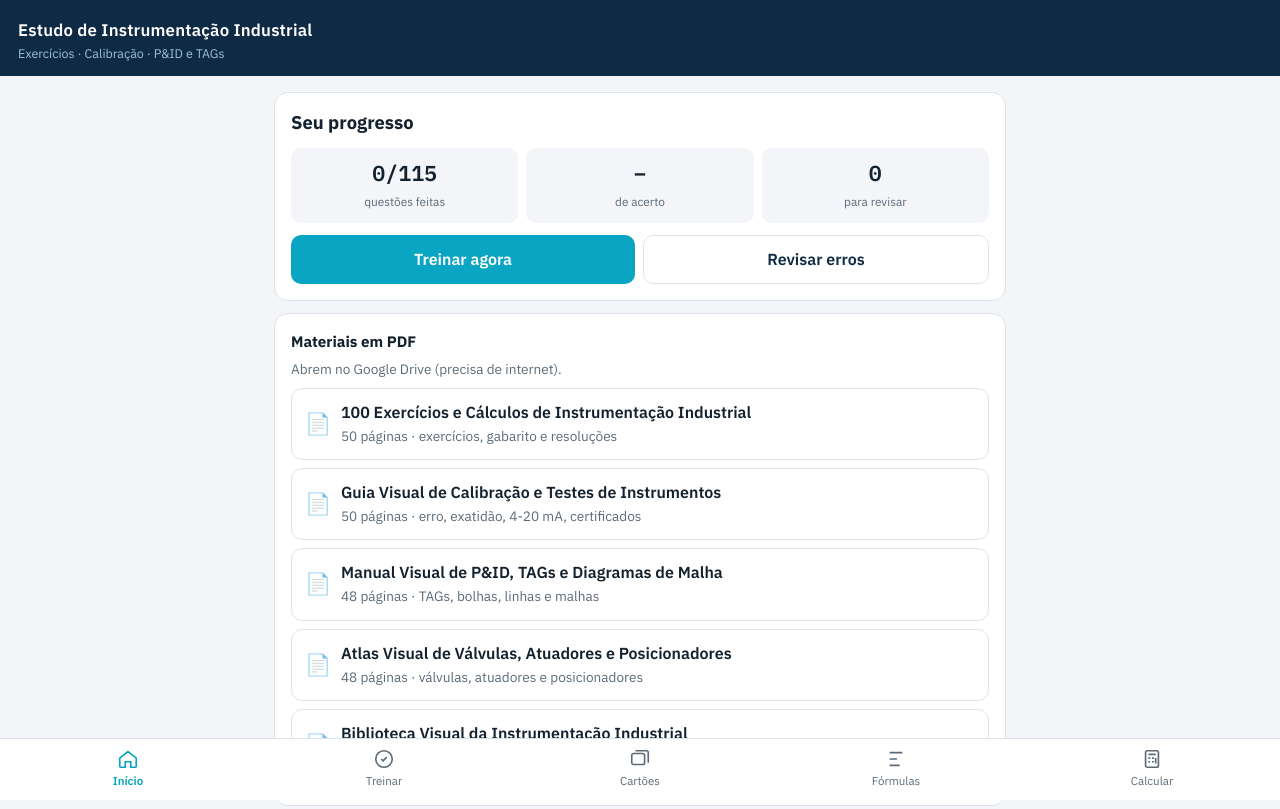
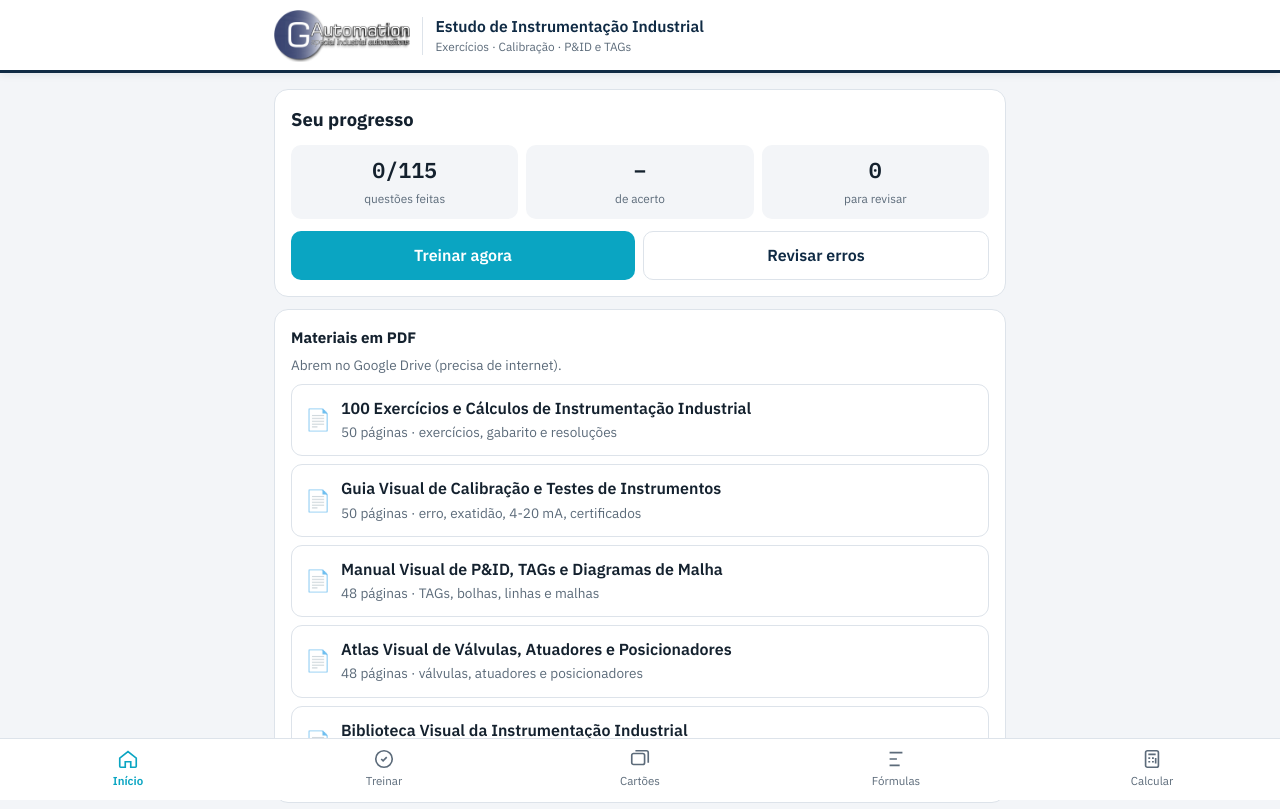
Before and after one commit to gersoneletronico/Estudo-Instrumentacao, a plain HTML site: page index.html in a window 1280 px wide. Shown: the top 809 px of the page. Drawn offline with Linux system fonts and the light colour scheme.

Commit message:
Add files via upload

```diff
--- a/index.html
+++ b/index.html
@@ -5,8 +5,9 @@
 <meta name="viewport" content="width=device-width, initial-scale=1">
 <title>Estudo de Instrumentação</title>
 <link rel="manifest" href="manifest.webmanifest">
-<meta name="theme-color" content="#0f2a44">
+<meta name="theme-color" content="#ffffff">
 <link rel="apple-touch-icon" href="icon-192.png">
+<link rel="icon" href="icon-192.png">
 <link rel="preconnect" href="https://fonts.googleapis.com">
 <link href="https://fonts.googleapis.com/css2?family=IBM+Plex+Mono:wght@500;600&family=IBM+Plex+Sans:wght@400;500;600;700&display=swap" rel="stylesheet">
 <style>
@@ -20,9 +21,13 @@
 *{box-sizing:border-box}
 html,body{margin:0;background:var(--bg);color:var(--ink);font-family:'IBM Plex Sans',system-ui,sans-serif;font-size:16px;line-height:1.45}
 .mono{font-family:'IBM Plex Mono',ui-monospace,monospace}
-header{background:var(--navy);color:#fff;padding:18px 18px 14px;position:sticky;top:0;z-index:5}
-header h1{margin:0;font-size:1.05rem;font-weight:600;letter-spacing:.2px}
-header .sub{font-size:.78rem;color:#9fc3d9;margin-top:2px}
+header{background:#fff;position:sticky;top:0;z-index:5;border-bottom:3px solid var(--navy);box-shadow:0 2px 8px rgba(15,42,68,.08)}
+header .brand{max-width:760px;margin:0 auto;padding:10px 14px 8px;display:flex;align-items:center;gap:12px}
+header .brand img{height:52px;width:auto;display:block}
+header .brand .txt{border-left:1px solid var(--line);padding-left:12px;min-width:0}
+header h1{margin:0;font-size:.98rem;font-weight:600;color:var(--navy);line-height:1.2}
+header .sub{font-size:.74rem;color:var(--muted);margin-top:2px}
+@media (max-width:420px){header .brand{flex-direction:column;align-items:flex-start;gap:4px}header .brand img{height:62px}header .brand .txt{border-left:0;padding-left:0}}
 main{max-width:760px;margin:0 auto;padding:16px 14px 96px}
 nav.tabs{position:fixed;bottom:0;left:0;right:0;background:#fff;border-top:1px solid var(--line);display:flex;z-index:6;padding-bottom:env(safe-area-inset-bottom)}
 nav.tabs button{flex:1;border:0;background:none;padding:9px 2px 10px;font:inherit;font-size:.72rem;color:var(--muted);display:flex;flex-direction:column;align-items:center;gap:3px;cursor:pointer}
@@ -106,8 +111,13 @@ label.lbl{font-size:.78rem;color:var(--muted);display:block;margin-bottom:4px}
 </head>
 <body>
 <header>
-  <h1>Estudo de Instrumentação Industrial</h1>
-  <div class="sub">Exercícios · Calibração · P&amp;ID e TAGs</div>
+  <div class="brand">
+    <img src="logo.png" alt="G Automation — special industrial automations">
+    <div class="txt">
+      <h1>Estudo de Instrumentação Industrial</h1>
+      <div class="sub">Exercícios · Calibração · P&amp;ID e TAGs</div>
+    </div>
+  </div>
 </header>
 
 <main>
--- a/sw.js
+++ b/sw.js
@@ -1,5 +1,5 @@
-const CACHE='instr-v2';
-const FILES=['./','./index.html','./manifest.webmanifest','./icon-192.png','./icon-512.png'];
+const CACHE='instr-v3';
+const FILES=['./','./index.html','./manifest.webmanifest','./icon-192.png','./icon-512.png','./logo.png'];
 self.addEventListener('install',e=>{e.waitUntil(caches.open(CACHE).then(c=>c.addAll(FILES)));self.skipWaiting();});
 self.addEventListener('activate',e=>{e.waitUntil(caches.keys().then(k=>Promise.all(k.filter(n=>n!==CACHE).map(n=>caches.delete(n)))));self.clients.claim();});
 self.addEventListener('fetch',e=>{
```
Also changed, not shown: icon-192.png, icon-512.png, logo.png (added), manifest.webmanifest.
